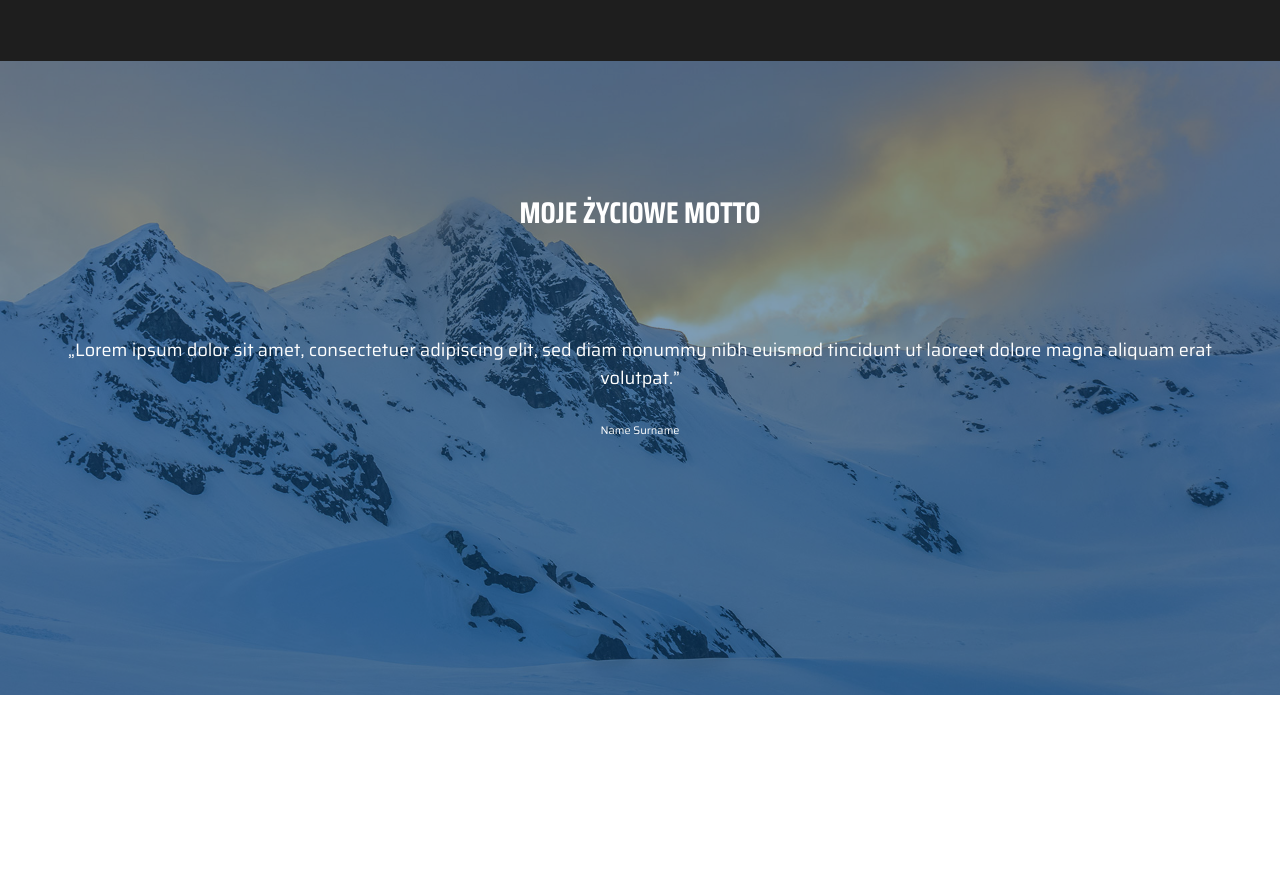
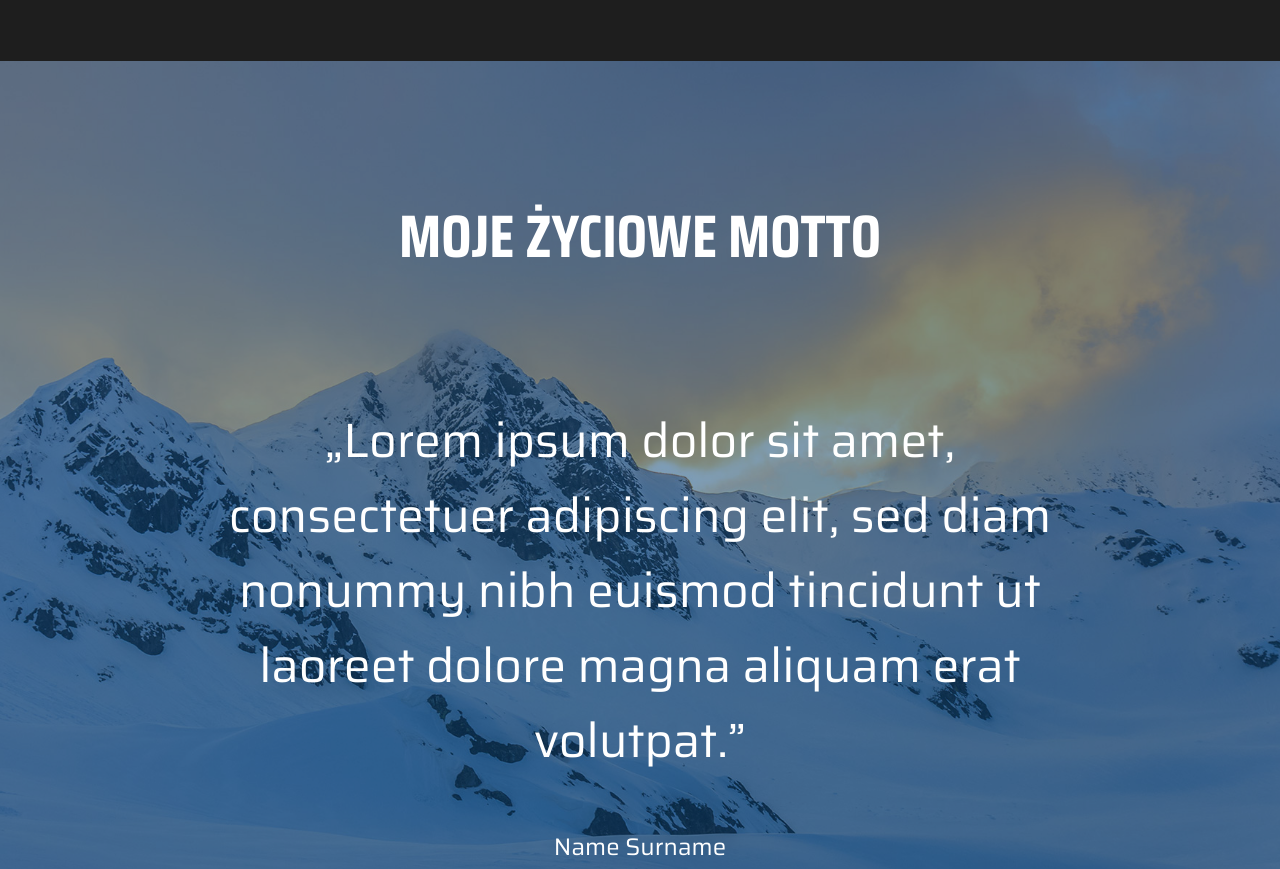
Before and after one commit to jezyk2796/WebSamuraj1, a plain HTML site: page index.html in a window 1280 px wide. Shown: the part 3347-4216 px from the top of the page. Before the commit the page ends 4042 px from the top, so only its background shows below. Drawn offline with Linux system fonts and the light colour scheme.

Commit message:
section motto ready for all types of screen

```diff
--- a/css/style.css
+++ b/css/style.css
@@ -538,9 +538,51 @@ header {
 
 .text {
     font-size: 1.8rem;
+    width: 80%;
+    margin: 0 auto;
 }
 
 .author {
     font-size: 1.1rem;
     margin: 3rem 0 0 0;
 }
+
+@media (orientation: landscape) {
+    .bg {
+        padding-bottom: 10%;
+    }
+
+    .bg h3 {
+        margin: 0 0 4rem 0;
+    }
+}
+
+@media (min-width: 768px) {
+    .bg h3 {
+        font-size: 5rem;
+    }
+
+    .text {
+        font-size: 2.2rem;
+    }
+
+    .author {
+        font-size: 1.5rem;
+    }
+}
+
+@media (min-width: 1024px) {
+    .bg h3 {
+        font-size: 6rem;
+        margin-bottom: 12rem;
+    }
+
+    .text {
+        font-size: 4.8rem;
+    }
+
+    .author {
+        font-size: 2.4rem;
+        margin-top: 5rem;
+    }
+}
```
